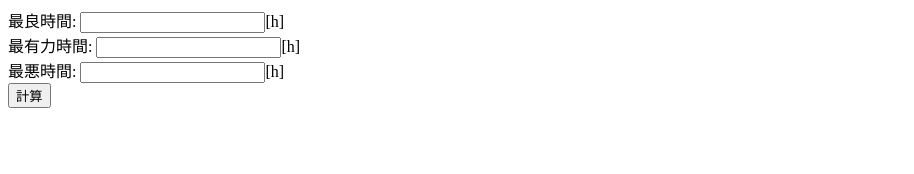
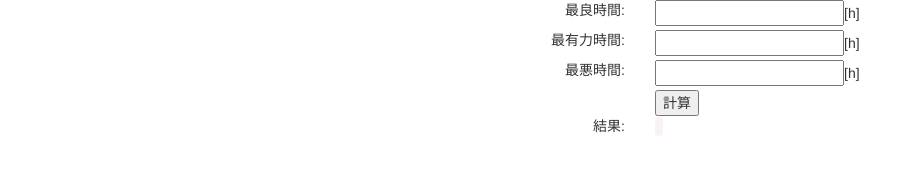
Before and after one commit to shyazusa/pert, a plain HTML site: page index.html in a window 1280 px wide. Shown: the whole page, without its empty margins (0-914 px from the left). Drawn offline with nearby package versions, Linux system fonts and the light colour scheme.

Commit message:
Add bootstrap (#1)

```diff
--- a/index.html
+++ b/index.html
@@ -2,15 +2,55 @@
 <html>
   <head>
     <meta charset="utf-8">
+    <meta name="viewport" content="width=device-width, initial-scale=1">
     <title>pert</title>
     <script src="js/script.js"></script>
+    <link rel="stylesheet" href="https://maxcdn.bootstrapcdn.com/bootstrap/3.3.7/css/bootstrap.min.css" integrity="sha384-BVYiiSIFeK1dGmJRAkycuHAHRg32OmUcww7on3RYdg4Va+PmSTsz/K68vbdEjh4u" crossorigin="anonymous">
+    <link rel="stylesheet" href="https://maxcdn.bootstrapcdn.com/bootstrap/3.3.7/css/bootstrap-theme.min.css" integrity="sha384-rHyoN1iRsVXV4nD0JutlnGaslCJuC7uwjduW9SVrLvRYooPp2bWYgmgJQIXwl/Sp" crossorigin="anonymous">
+    <script src="https://maxcdn.bootstrapcdn.com/bootstrap/3.3.7/js/bootstrap.min.js" integrity="sha384-Tc5IQib027qvyjSMfHjOMaLkfuWVxZxUPnCJA7l2mCWNIpG9mGCD8wGNIcPD7Txa" crossorigin="anonymous"></script>
+
   </head>
   <body>
-    最良時間: <input type="text" id="best">[h]<br>
-    最有力時間: <input type="text" id="most">[h]<br>
-    最悪時間: <input type="text" id="worst">[h]<br>
-    <input type="button" value="計算" onclick="calcTime();">
-
-    <div id="ans"></div>
+    <div class="container">
+      <div class="row">
+        <div class="col-md-4"></div>
+        <div class="col-md-2">
+          <p class="text-right">最良時間: </p>
+        </div>
+        <div class="col-md-6">
+          <input type="text" id="best">[h]
+        </div>
+      </div>
+      <div class="row">
+        <div class="col-md-6">
+          <p class="text-right">最有力時間: </p>
+        </div>
+        <div class="col-md-6">
+          <input type="text" id="most">[h]
+        </div>
+      </div>
+      <div class="row">
+        <div class="col-md-6">
+          <p class="text-right">最悪時間: </p>
+        </div>
+        <div class="col-md-6">
+          <input type="text" id="worst">[h]
+        </div>
+      </div>
+      <div class="row">
+        <div class="col-md-6"></div>
+        <div class="col-md-6">
+          <input type="button" value="計算" onclick="calcTime();">
+        </div>
+      </div>
+      <div class="row">
+        <div class="col-md-6">
+          <p class="text-right">結果: </p>
+        </div>
+        <div class="col-md-6">
+          <code id="ans"></code>
+        </div>
+      </div>
+    </div>
   </body>
 </html>
```
